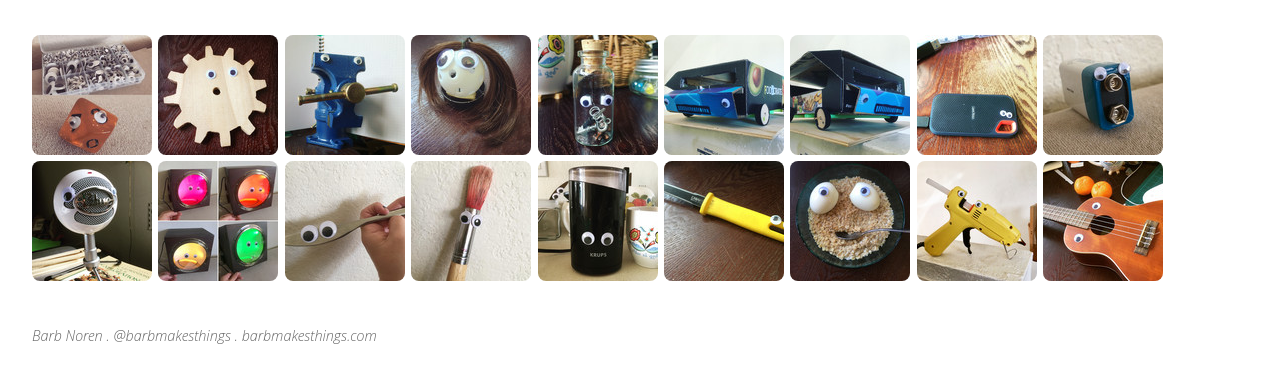
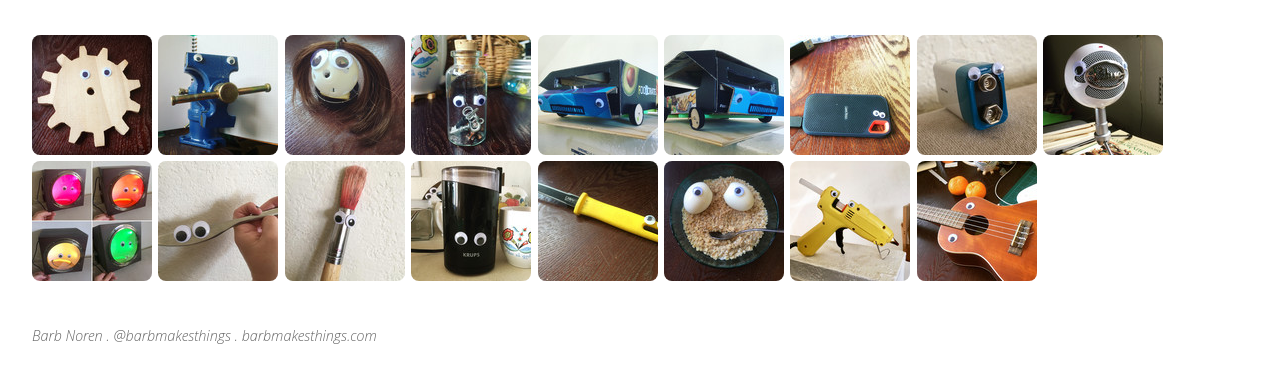
Before and after one commit to barbmakesthings/artgallery, a plain HTML site: page SanityChecks.html in a window 1280 px wide. Shown: the part 131-514 px from the top of the page. Drawn offline with Linux system fonts and the light colour scheme.

Commit message:
Deploying to gh-pages from  @ c55006c20097874e73e8d4a004a4fb447913bbc5 🚀

```diff
--- a/SanityChecks.html
+++ b/SanityChecks.html
@@ -42,20 +42,6 @@
       -->
       <ul id="media" class="clearfix">
 
-            <li data-src="media/large/SanityChecks/1.JPG"
-                data-sub-html=""
-                data-download-url="media/large/SanityChecks/1.JPG"
-
-                data-filename="1.JPG"
-
-              >
-              <a href="media/large/SanityChecks/1.JPG">
-                <img src="media/thumbs/SanityChecks/1.JPG"
-                     width="120"
-                     height="120"
-                     alt="1.JPG" />
-              </a>
-            </li>
             <li data-src="media/large/SanityChecks/10.JPG"
                 data-sub-html=""
                 data-download-url="media/large/SanityChecks/10.JPG"
```
Also changed, not shown: index.html (+2 -2 lines), media/large/SanityChecks/1.JPG (deleted), media/small/SanityChecks/1.JPG (deleted), media/thumbs/SanityChecks/1.JPG (deleted), 1 other file.
